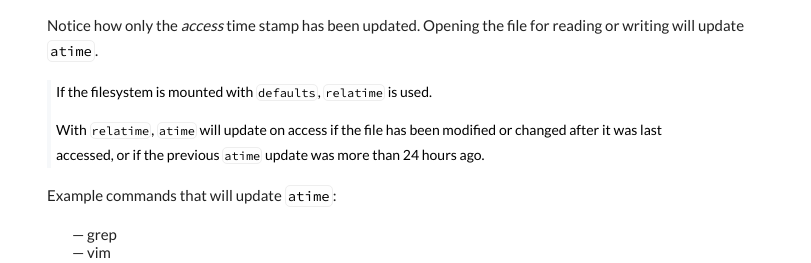
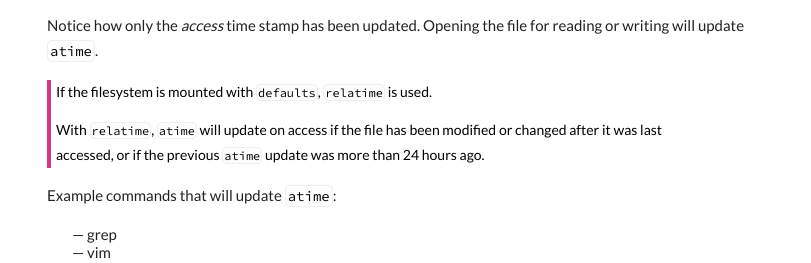
Before and after one commit to execas/execas.github.io, a Jekyll site: the page built from _posts/2018-08-23-linux-timestamps.md, in a window 1280 px wide. Shown: the part 989-1252 px from the top of the page, without its empty margins (234-1045 px from the left). Built offline with Jekyll 4.4.1, drawn with Linux system fonts in a browser that asks for light colours.

Commit message:
Update execas.css

```diff
--- a/css/execas.css
+++ b/css/execas.css
@@ -51,7 +51,7 @@ blockquote {
      margin-left:0px;
      padding-left: 5px;
      padding-right: 10px;
-     border-left:4px solid #f6f8fa;
+     border-left:4px solid #d33682;
      color:#000000;
 
 }
```
